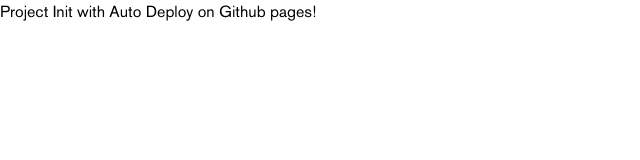
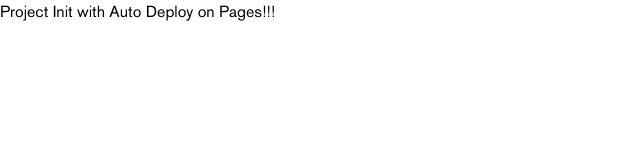
Before and after one commit to malienkoN/hangman-game, a website built with Vite: page index.html in a window 1280 px wide. Shown: the full height of the page, 0-640 px from the left. Built offline with nearby package versions, Linux system fonts and the light colour scheme.

Commit message:
test auto deploy v2

```diff
--- a/index.html
+++ b/index.html
@@ -10,7 +10,7 @@
   </head>
   <body>
     <div id="app">
-      <h1>Project Init with Auto Deploy on Github pages!</h1>
+      <h1>Project Init with Auto Deploy on Pages!!!</h1>
     </div>
     <script type="module" src="./src/js/main.js"></script>
   </body>
```
